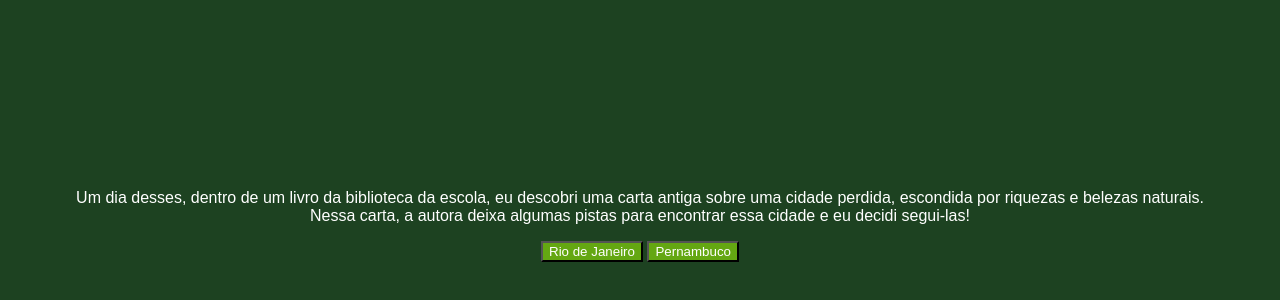
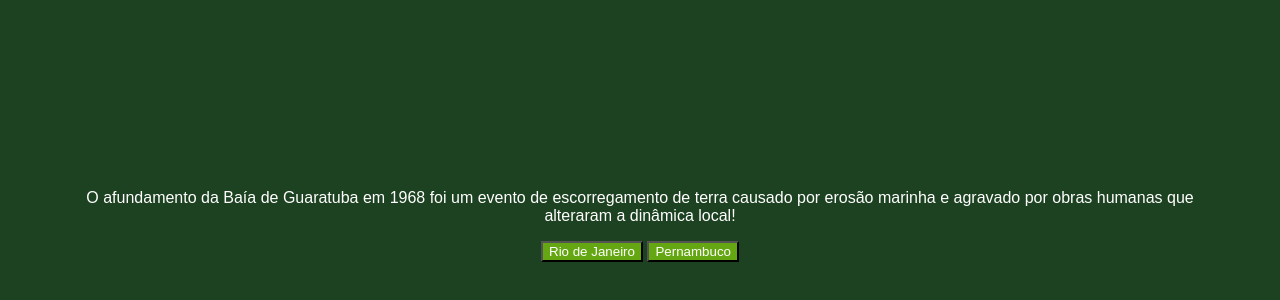
Before and after one commit to yaminaaetio/criando_aventura-, a plain HTML site: page index.html in a window 1280 px wide. Shown: the part 142-442 px from the top of the page. Drawn offline with Linux system fonts and the light colour scheme; a web font is replaced by a local one.

Commit message:
Update index.html

```diff
--- a/index.html
+++ b/index.html
@@ -7,13 +7,13 @@
     <link rel="preconnect" href="https://fonts.googleapis.com">
     <link rel="preconnect" href="https://fonts.gstatic.com" crossorigin>
     <link href="https://fonts.googleapis.com/css2?family=Bai+Jamjuree:ital,wght@0,200;0,300;0,400;0,500;0,600;0,700;1,200;1,300;1,400;1,500;1,600;1,700&display=swap" rel="stylesheet">
-    <title>Em busca da cidade perdida</title>
+    <title>Em 1968 aconteceu o fundamento da bahia de guaratuba</title>
 </head>
 <body>
     <main>
         <div class="passo ativo" id="passo-0">
             <img src="img/cenario-passo0.png" alt="">
-            <p>Um dia desses, dentro de um livro da biblioteca da escola, eu descobri uma carta antiga sobre uma cidade perdida, escondida por riquezas e belezas naturais. Nessa carta, a autora deixa algumas pistas para encontrar essa cidade e eu decidi segui-las!</p>
+            <p> O afundamento da Baía de Guaratuba em 1968 foi um evento de escorregamento de terra causado por erosão marinha e agravado por obras humanas que alteraram a dinâmica local!</p>
             <button class="btn-proximo" data-proximo="1">Rio de Janeiro</button>
             <button class="btn-proximo" data-proximo="2">Pernambuco</button>
         </div>
```
